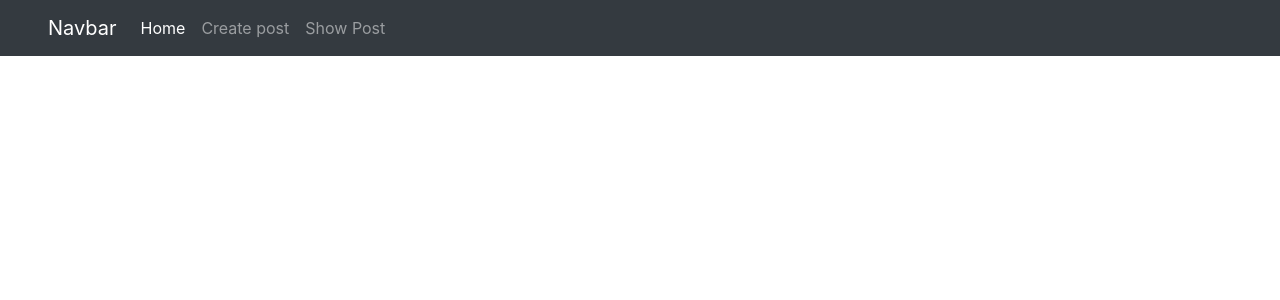
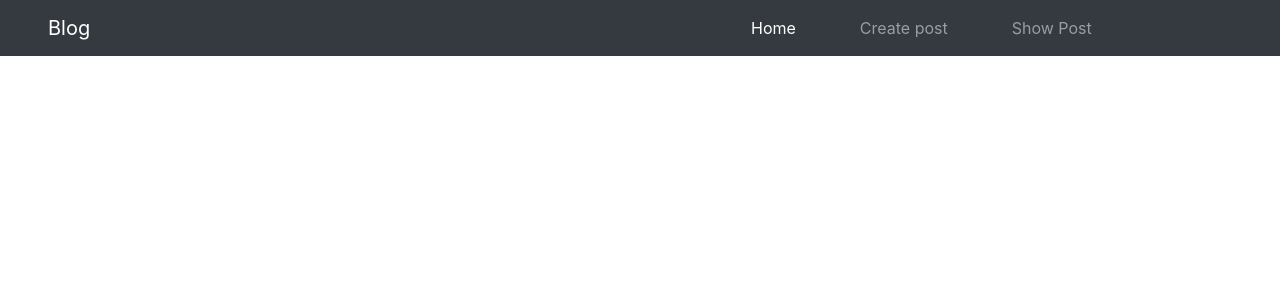
Before and after one commit to hamadagh/Projects, a React (Create React App) app in the folder react-blog/react-blog/: page / in a window 1280 px wide. Shown: the top 300 px of the page. Built offline with nearby package versions, Linux system fonts and the light colour scheme.

Commit message:
navbar updated

```diff
--- a/react-blog/react-blog/src/App.css
+++ b/react-blog/react-blog/src/App.css
@@ -1,6 +1,23 @@
+/* navbar */
+
+@media only screen and (min-width: 987px) and (max-width: 1360px) {
+  .logo{
+    margin-right: 51vw;
+  }
+}
+@media only screen and (min-width: 1361px)  {
+  .logo{
+    margin-right: 65vw;
+  }
+}
+/* navbar */
+
+
+/* Create a post */
 .row{
   height: 50px;
 }
 #textarea{
   height: 280px;
 }
+/* Create a post */
--- a/react-blog/react-blog/src/component/NavBar.jsx
+++ b/react-blog/react-blog/src/component/NavBar.jsx
@@ -4,16 +4,16 @@ const NavBar = () => {
     return(
         <div>
         <nav className="navbar navbar-expand-lg navbar-dark bg-dark pl-5">
-  <a className="navbar-brand" href="/Home">Navbar</a>
+  <a className="navbar-brand logo" href="/Home">Blog</a>
   <button className="navbar-toggler" type="button" data-toggle="collapse" data-target="#navbarNav" aria-controls="navbarNav" aria-expanded="false" aria-label="Toggle navigation">
     <span className="navbar-toggler-icon"></span>
   </button>
   <div className="collapse navbar-collapse" id="navbarNav">
     <ul className="navbar-nav text-center">
-      <li className="nav-item active">
+      <li className="nav-item active mr-5">
         <a className="nav-link" href="/Home">Home <span className="sr-only">(current)</span></a>
       </li>
-      <li className="nav-item">
+      <li className="nav-item mr-5">
         <a className="nav-link" href="/CreatePost">Create post</a>
       </li>
       <li className="nav-item">
```
